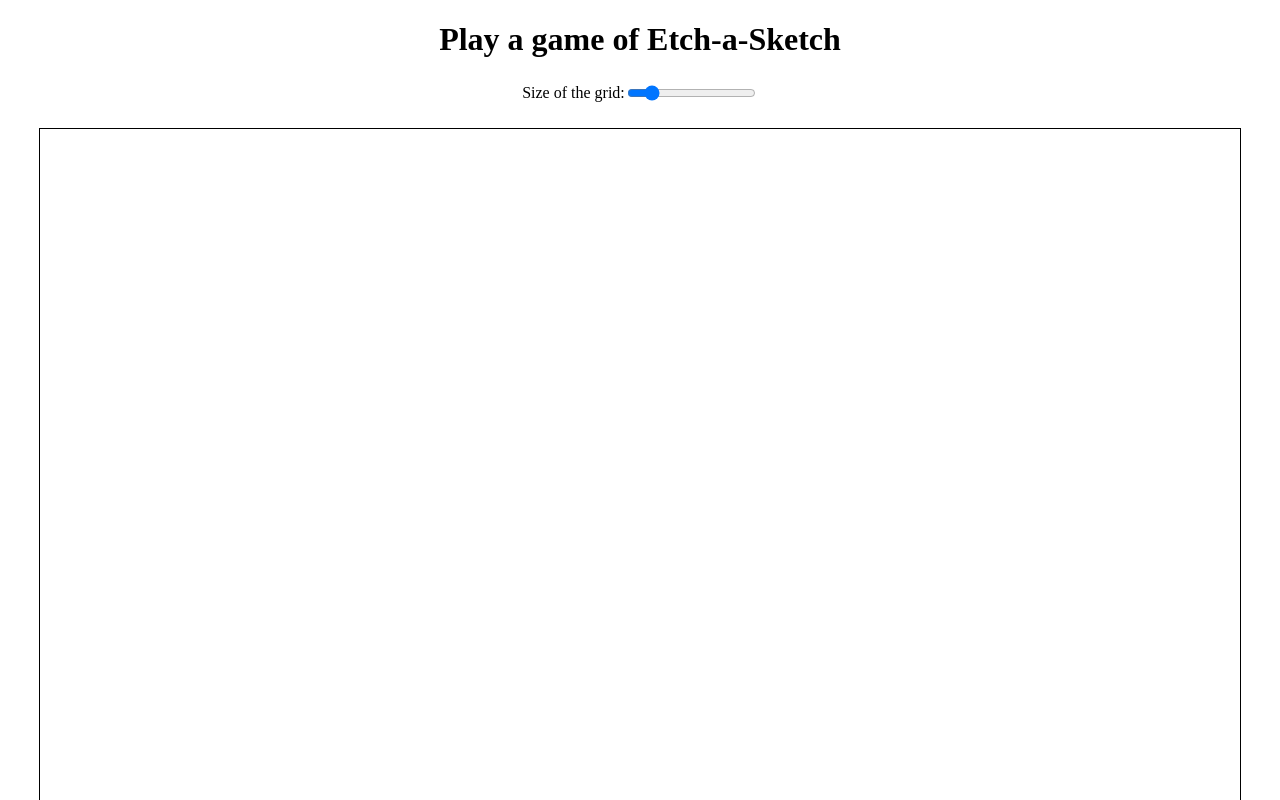
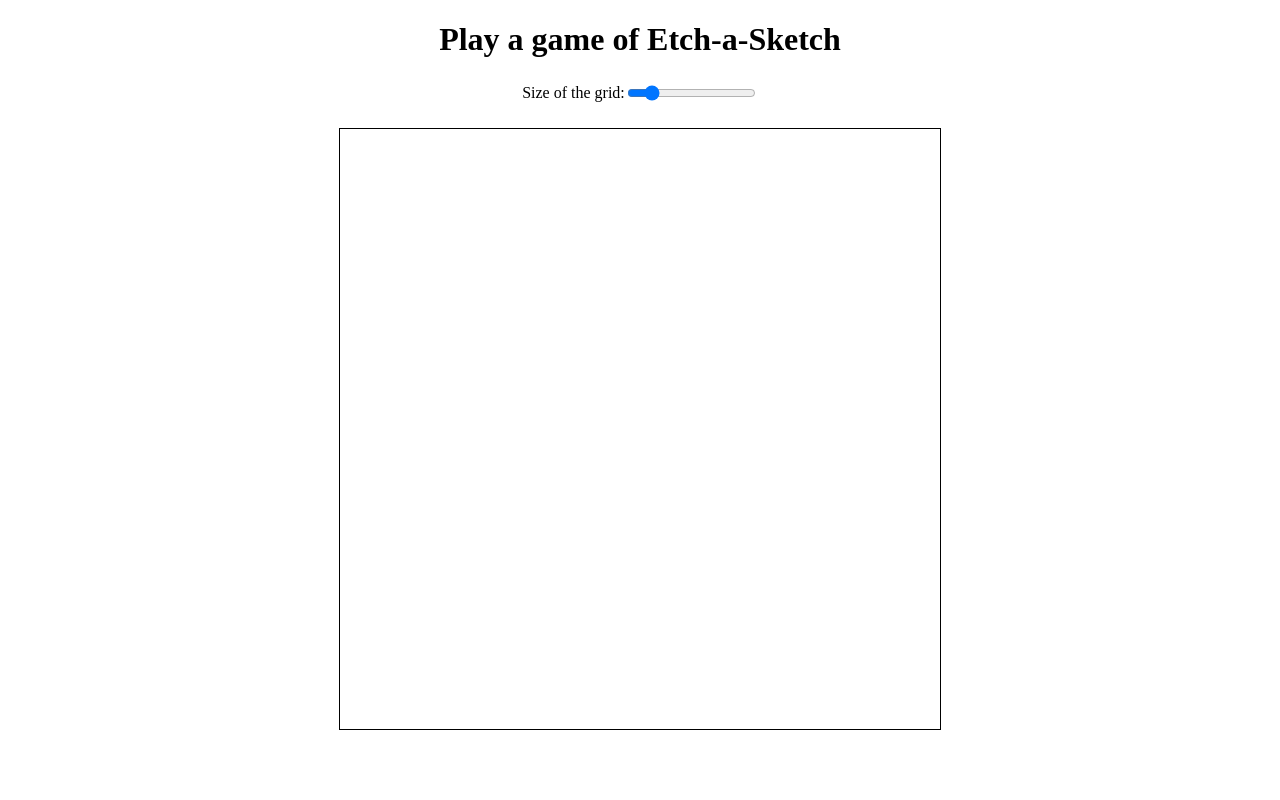
Before and after one commit to Shujov/Etch-a-Sketch, a plain HTML site: page index.html in a window 1280 px wide. Shown: the top 800 px of the page. Drawn offline with Linux system fonts and the light colour scheme.

Commit message:
Modify the heigh/width relation of the canvas so it fits within the open window

```diff
--- a/style.css
+++ b/style.css
@@ -9,7 +9,8 @@ body{
 
 .canvas{
     border: 1px solid black;
-    width: 95%;
+    height: 75vh;
+    aspect-ratio: 1 / 1;
     margin: auto;
     display: flex;
     flex-wrap: wrap;
```
